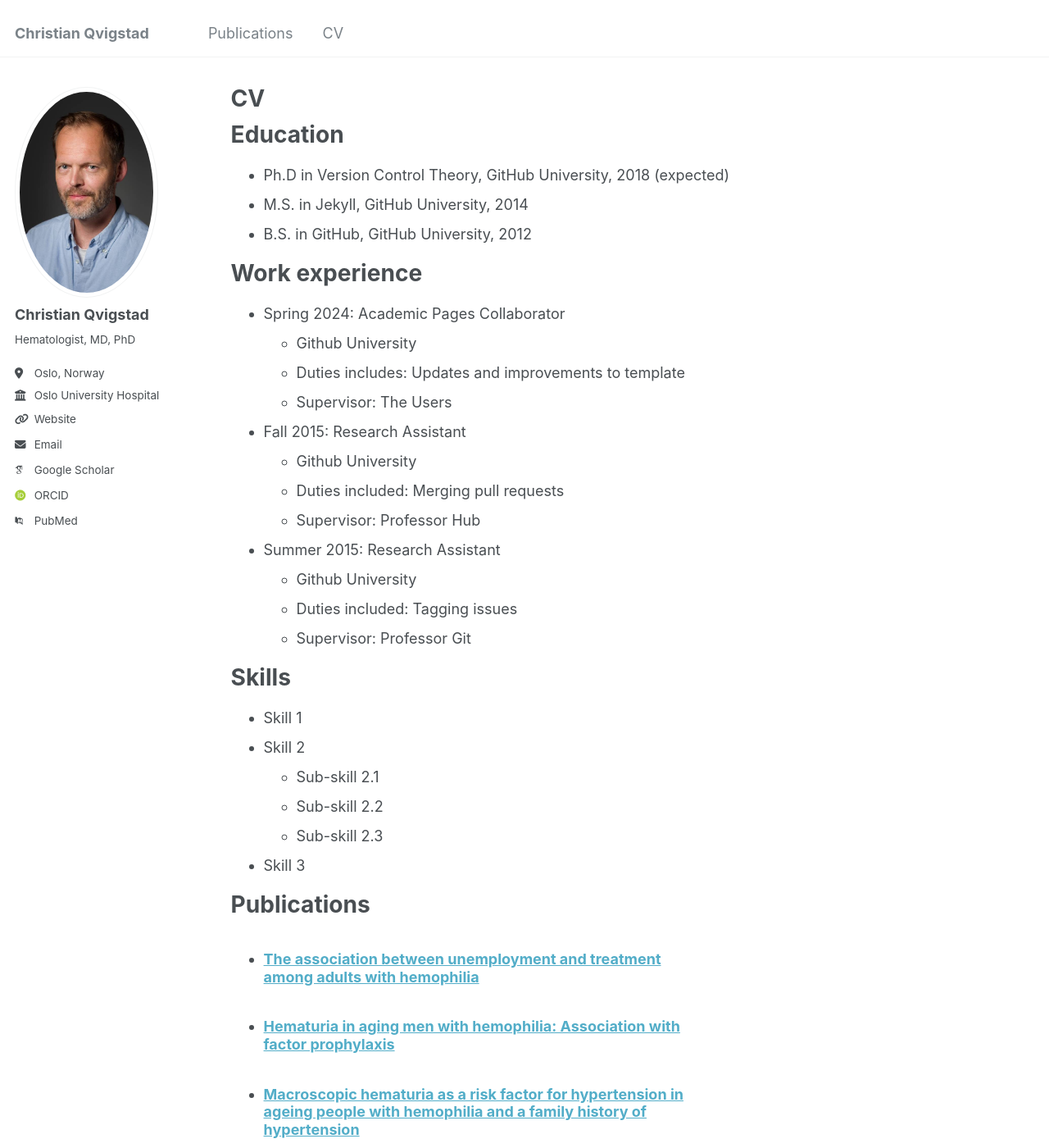
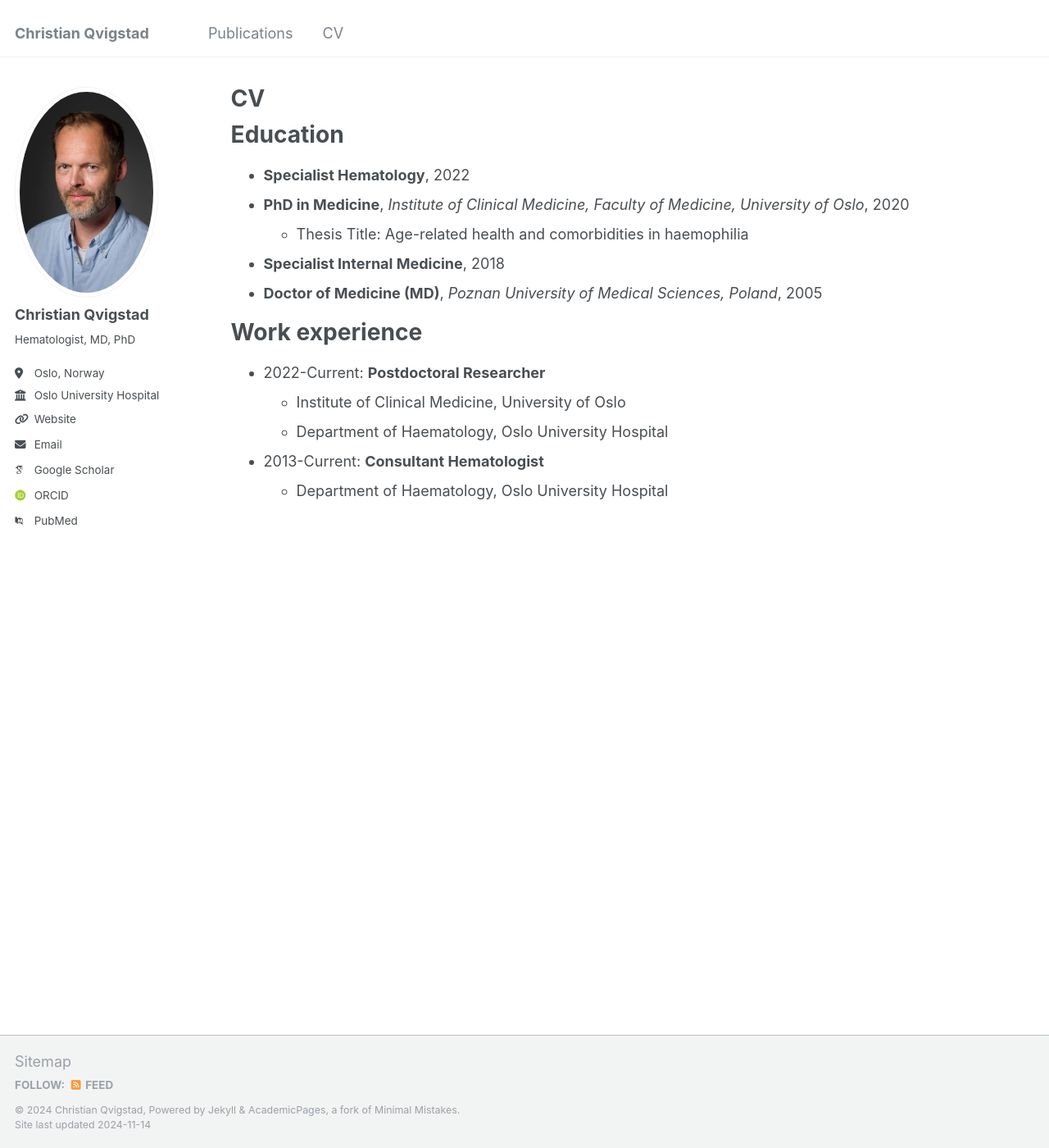
Before and after one commit to qvigstad/qvigstad.github.io, a Jekyll site: the page built from _pages/cv.md, in a window 1280 px wide and 1400 px high. Shown: the whole window at 82% size. Built offline with Jekyll 4.4.1, drawn with Linux system fonts in a browser that asks for light colours; some web fonts are replaced; some of the changed text lies outside the part shown.

Commit message:
Update cv.md

```diff
--- a/_pages/cv.md
+++ b/_pages/cv.md
@@ -11,54 +11,17 @@ redirect_from:
 
 Education
 ======
-* Ph.D in Version Control Theory, GitHub University, 2018 (expected)
-* M.S. in Jekyll, GitHub University, 2014
-* B.S. in GitHub, GitHub University, 2012
+* <b>Specialist Hematology</b>, 2022
+* <b>PhD in Medicine</b>, <i>Institute of Clinical Medicine, Faculty of Medicine, University of Oslo</i>, 2020
+  * Thesis Title: Age-related health and comorbidities in haemophilia
+* <b>Specialist Internal Medicine</b>, 2018
+* <b>Doctor of Medicine (MD)</b>, <i>Poznan University of Medical Sciences, Poland</i>, 2005
 
 Work experience
 ======
-* Spring 2024: Academic Pages Collaborator
-  * Github University
-  * Duties includes: Updates and improvements to template
-  * Supervisor: The Users
+* 2022-Current: <b>Postdoctoral Researcher</b>
+  * Institute of Clinical Medicine, University of Oslo
+  * Department of Haematology, Oslo University Hospital
 
-* Fall 2015: Research Assistant
-  * Github University
-  * Duties included: Merging pull requests
-  * Supervisor: Professor Hub
-
-* Summer 2015: Research Assistant
-  * Github University
-  * Duties included: Tagging issues
-  * Supervisor: Professor Git
-
-Skills
-======
-* Skill 1
-* Skill 2
-  * Sub-skill 2.1
-  * Sub-skill 2.2
-  * Sub-skill 2.3
-* Skill 3
-
-Publications
-======
-  <ul>{% for post in site.publications reversed %}
-    {% include archive-single-cv.html %}
-  {% endfor %}</ul>
-
-Talks
-======
-  <ul>{% for post in site.talks reversed %}
-    {% include archive-single-talk-cv.html  %}
-  {% endfor %}</ul>
-
-Teaching
-======
-  <ul>{% for post in site.teaching reversed %}
-    {% include archive-single-cv.html %}
-  {% endfor %}</ul>
-
-Service and leadership
-======
-* Currently signed in to 43 different slack teams
+* 2013-Current: <b>Consultant Hematologist</b>
+  * Department of Haematology, Oslo University Hospital
```
